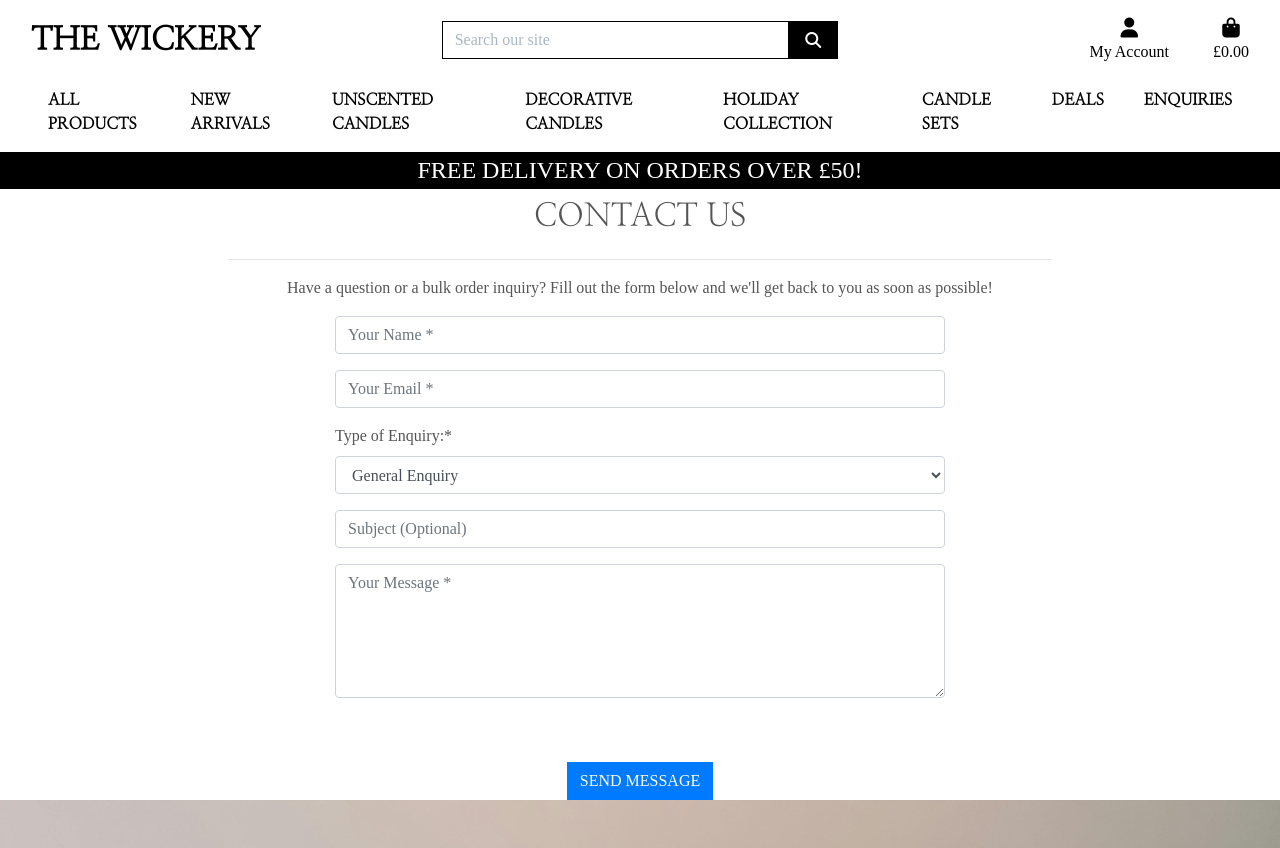
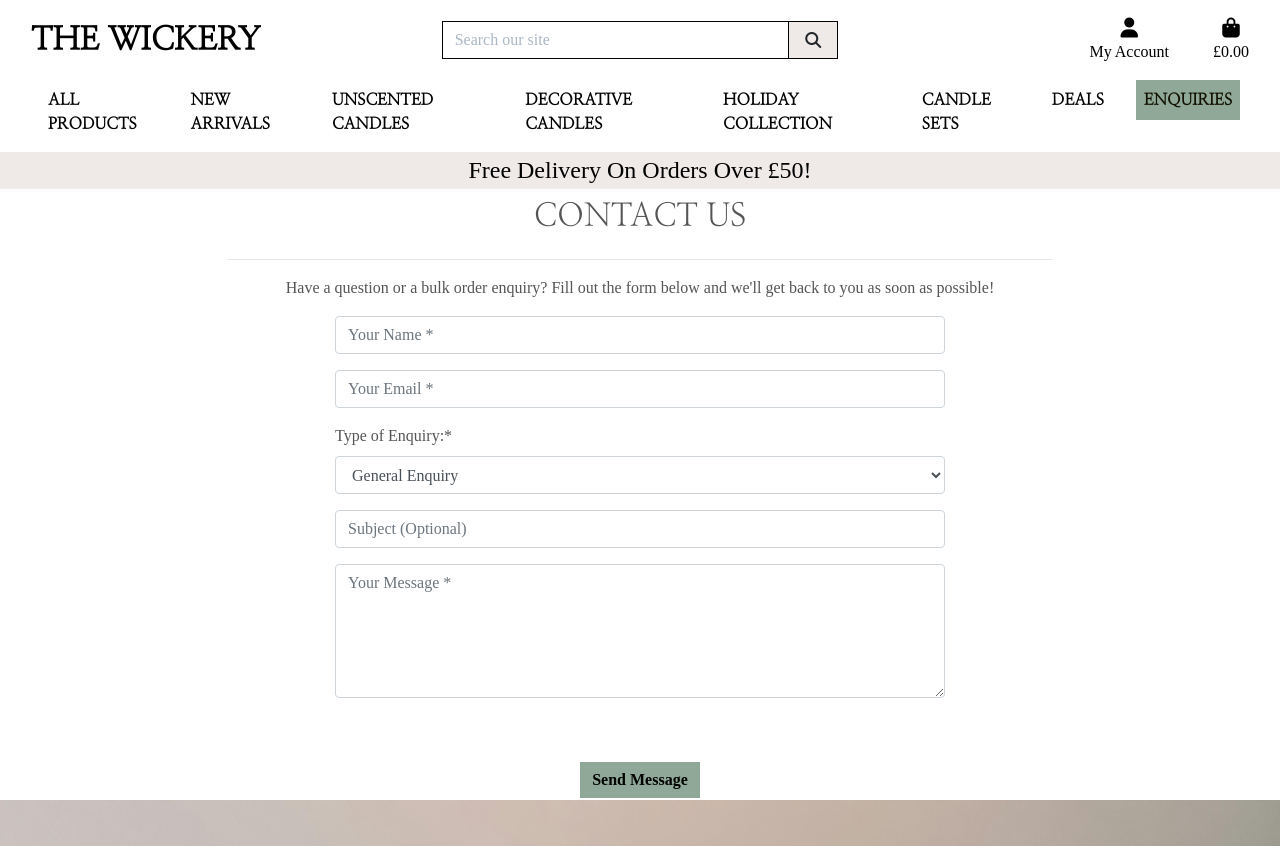
Before and after one commit to cajones93/the_wickery, a Django app: page /enquiry/ in a window 1280 px wide. Run offline with Django 3.2, Linux system fonts and the light colour scheme; parts of the project's set-up code (start-up, migrations or seed data) failed here and were passed over; some libraries are stand-ins or nearby versions; some web fonts are replaced.

Commit message:
updated colour scheme on index page

```diff
--- a/enquiries/templates/enquiries/enquiry.html
+++ b/enquiries/templates/enquiries/enquiry.html
@@ -17,7 +17,7 @@
                 <hr>
                 <h2 class="logo-font mb-4 text-center">Contact Us</h2>
                 <hr>
-                <p class="text-center">Have a question or a bulk order inquiry? Fill out the form below and we'll get back to you as soon as possible!</p>
+                <p class="text-center">Have a question or a bulk order enquiry? Fill out the form below and we'll get back to you as soon as possible!</p>
             </div>
         </div>
         <div class="row">
@@ -26,7 +26,7 @@
                     {% csrf_token %}
                     {{ form | crispy }}
                     <div class="text-center">
-                        <button class="btn btn-primary rounded-0 text-uppercase mt-5" type="submit">Send Message</button>
+                        <button class="btn btn-primary rounded-0 mt-5" type="submit">Send Message</button>
                     </div>
                 </form>
             </div>
--- a/static/css/base.css
+++ b/static/css/base.css
@@ -1,6 +1,11 @@
 :root{
     --title-font: 'Nanum Myeongjo';
     --body-font: 'Afacad';
+    --isabelline-color: #efe9e7;
+    --lavender-color: #DAE0F2;
+    --black-color: #131200;
+    --brownish-color: #64545e;
+    --greenish-color: #8fa898;
 }
 
 html {
@@ -14,6 +19,16 @@ body {
     height: calc(100vh - 164px);
     color: #555;
     font-family: var(--body-font), 'sans-serif';
+}
+
+.delivery-banner{
+    background-color: var(--isabelline-color);
+    color: black;
+}
+
+#enquiries-link{
+    color: var(--black-color);
+    background-color: var(--greenish-color);
 }
 
 /* from Bulma */
@@ -45,9 +60,12 @@ body {
 }
 
 .shop-now-button {
-    background: black;
-    color: white;
+    background: var(--lavender-color);
+    color: black;
     min-width: 260px;
+    font-weight: bold;
+    border-color: black;
+    border-radius: 25px;
 }
 
 .btn-black {
@@ -120,6 +138,43 @@ a.category-badge > span.badge:hover {
 input[name='q']::placeholder {
     color: #aab7c4;
 }
+
+
+.hero-card {
+    position: relative;
+    top: 20%;
+    background: white;
+    border-radius: 10px;
+    transition: border-radius 0.5s cubic-bezier(0.175, 0.885, 0.32, 1.275);
+    padding: 15px;
+    min-width: 350px;
+    text-align: center;
+}
+
+.hero-shadow {
+    box-shadow: inset 0 -3em 3em rgba(0,0,0,0.1),
+                0 0  0 2px rgb(190, 190, 190),
+                0.3em 0.3em 1em rgba(0,0,0,0.3);
+}
+
+.search-btn{
+    background-color: var(--isabelline-color);
+    border-color: black;
+}
+
+.btn-primary{
+    background-color: var(--greenish-color);
+    border: black;
+    color: black;
+    font-weight: bold;
+}
+
+.btn-primary:hover{
+    background-color: black;
+    color: white;
+}
+
+
 
 /* ------------------------------- bootstrap toasts */
 
--- a/templates/base.html
+++ b/templates/base.html
@@ -62,7 +62,7 @@
             <input class="form-control border border-black rounded-0" type="text" name="q"
               placeholder="Search our site">
             <div class="input-group-append">
-              <button class="form-control btn btn-black border border-black rounded-0" type="submit">
+              <button class="form-control btn search-btn rounded-0" type="submit">
                 <span class="icon">
                   <i class="fas fa-search"></i>
                 </span>
@@ -122,8 +122,8 @@
       </nav>
     </div>
     <div id="delivery-banner" class="row text-center">
-      <div class="col bg-black text-white">
-        <h4 class="my-1">FREE DELIVERY ON ORDERS OVER £{{ free_delivery_threshold }}!</h4>
+      <div class="col delivery-banner">
+        <h4 class="my-1">Free Delivery On Orders Over £{{ free_delivery_threshold }}!</h4>
       </div>
     </div>
   </header>
--- a/templates/includes/main-nav.html
+++ b/templates/includes/main-nav.html
@@ -49,7 +49,7 @@
         </li>
 
         <li class="nav-item">
-            <a class="logo-font font-weight-bold nav-link text-black mr-4" href="{% url 'enquiry' %}" id="enquiries-link" aria-haspopup="true" aria-expanded="false">
+            <a class="logo-font font-weight-bold nav-link mr-4" href="{% url 'enquiry' %}" id="enquiries-link" aria-haspopup="true" aria-expanded="false">
                 Enquiries
             </a>
         </li>
```
Also changed, not shown: home/templates/home/index.html (+7 -3 lines), templates/includes/footer.html (added).
